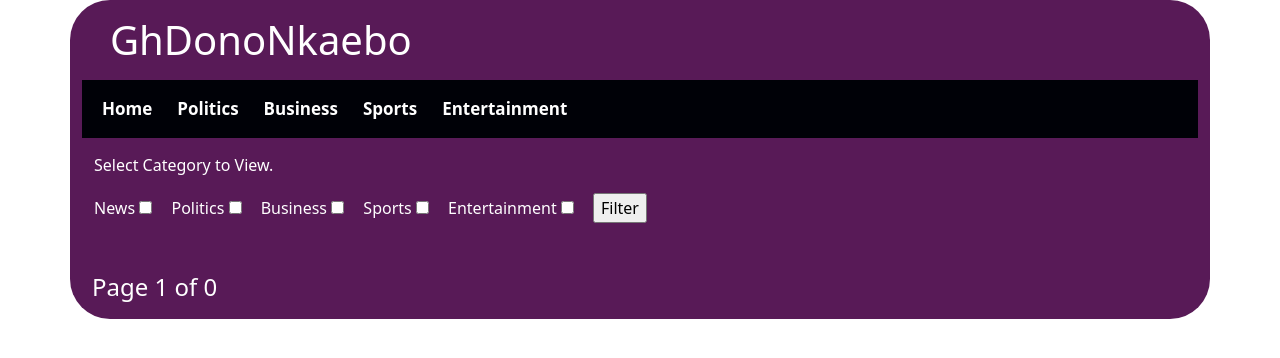
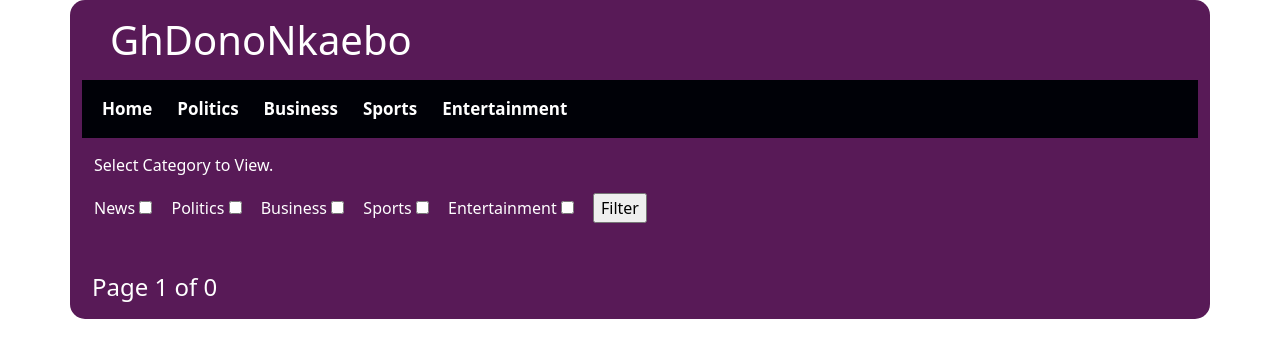
Before and after one commit to worladev/cwb-capstone-project, a Flask app: page / in a window 1280 px wide. Shown: the top 358 px of the page. Run offline with Flask 3, Linux system fonts and the light colour scheme; some libraries are stand-ins or nearby versions.

Commit message:
css modification for UI

```diff
--- a/static/style.css
+++ b/static/style.css
@@ -6,7 +6,7 @@
 }
 .body-bg{
     background-color: #581A57;
-    border-radius: 40px;
+    border-radius: 15px;
 }
 .navbar-bg{
     background-color:  #000107;
```
